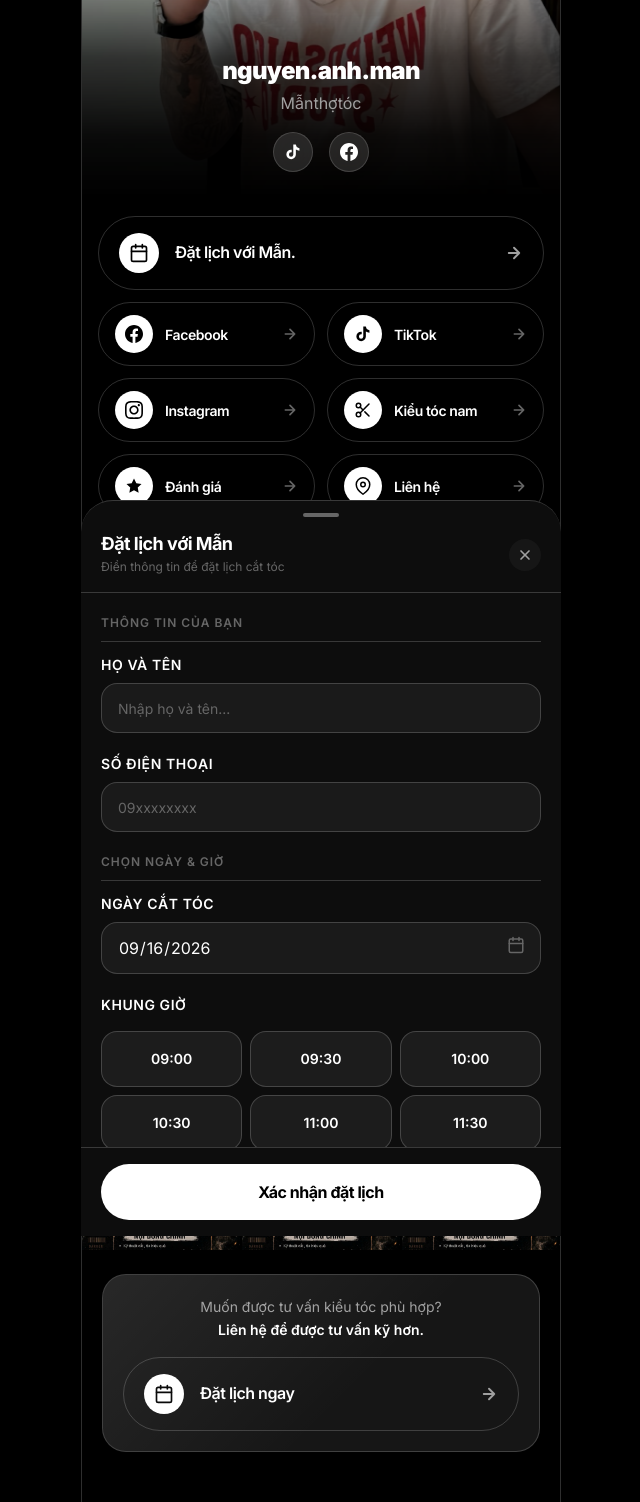
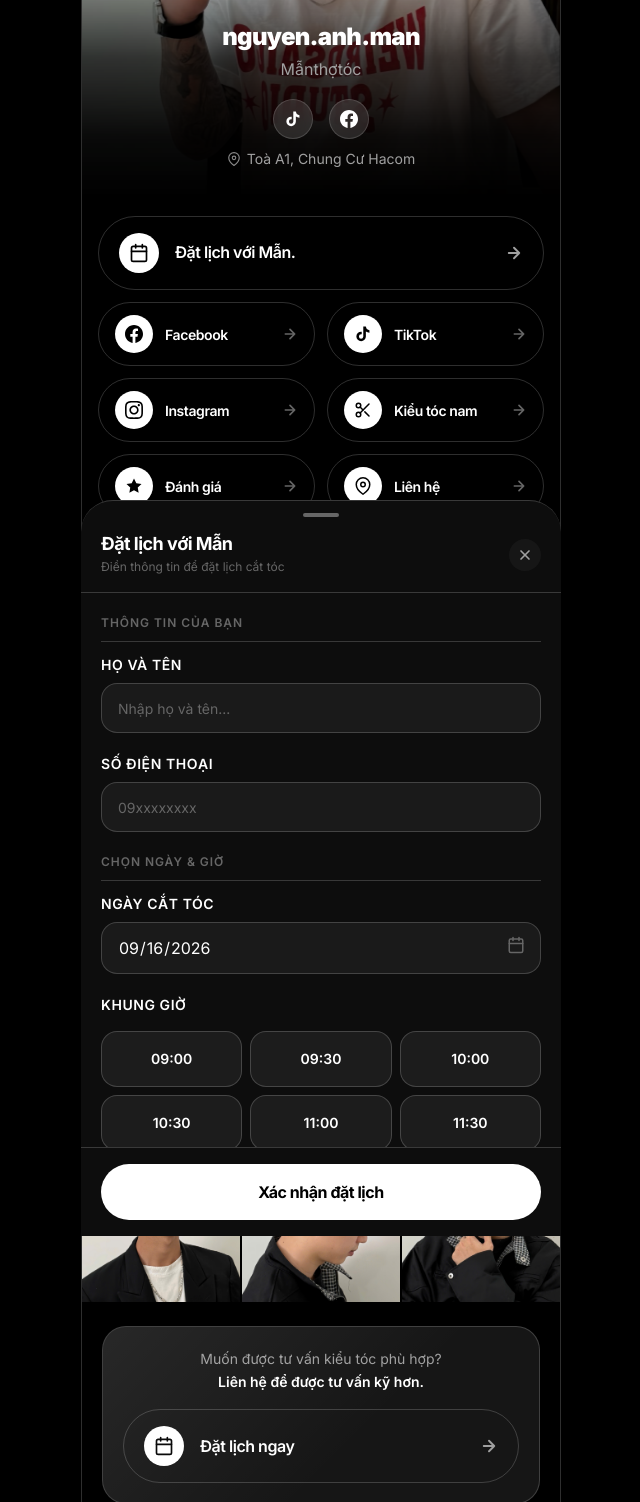
Before and after one commit to BinhNguyen1912/landingpage-manguyen, a website with bundled scripts: page index.html in a window 1280 px wide. Shown: the part 300-1802 px from the top of the page, without its empty margins (319-959 px from the left). Built offline with nearby package versions, Linux system fonts and the light colour scheme; files whose address does not match are found by name.

Commit message:
feat: add address to brand info and update gallery images

```diff
--- a/index.html
+++ b/index.html
@@ -99,6 +99,15 @@
             </svg>
           </a>
         </nav>
+
+        <!-- Address -->
+        <p class="hero__address">
+          <svg class="hero__address-icon" viewBox="0 0 24 24" fill="none" stroke="currentColor" stroke-width="2" stroke-linecap="round" stroke-linejoin="round" aria-hidden="true">
+            <path d="M21 10c0 7-9 13-9 13s-9-6-9-13a9 9 0 0118 0z"/>
+            <circle cx="12" cy="10" r="3"/>
+          </svg>
+          <span id="hero-address-text">TP. Hồ Chí Minh</span>
+        </p>
       </div>
     </header>
 
--- a/src/css/sections/hero.css
+++ b/src/css/sections/hero.css
@@ -111,3 +111,23 @@
   width: 18px;
   height: 18px;
 }
+
+/* ─── Address ────────────────────────────────────────────── */
+.hero__address {
+  display: inline-flex;
+  align-items: center;
+  justify-content: center;
+  gap: 6px;
+  margin-top: var(--space-3);
+  font-size: var(--text-sm);
+  color: var(--color-text-secondary);
+  line-height: var(--leading-tight);
+}
+
+.hero__address-icon {
+  width: 14px;
+  height: 14px;
+  flex-shrink: 0;
+  stroke: currentColor;
+  opacity: 0.85;
+}
--- a/src/js/app.js
+++ b/src/js/app.js
@@ -25,6 +25,10 @@ function applyBrand() {
 
   const heroFacebook = document.getElementById('hero-facebook-link');
   if (heroFacebook) heroFacebook.href = BRAND.facebook;
+
+  // ─── Địa chỉ trong hero ─────────────────────────────────────────
+  const heroAddress = document.getElementById('hero-address-text');
+  if (heroAddress && BRAND.address) heroAddress.textContent = BRAND.address;
 
   // ─── Grid buttons ─────────────────────────────────────────────
   const btnFacebook = document.getElementById('btn-facebook');
--- a/src/js/config/constants.js
+++ b/src/js/config/constants.js
@@ -42,6 +42,7 @@ export const BRAND = {
   tiktok: 'https://www.tiktok.com/@man.tho.toc',
   instagram: 'https://www.instagram.com/nguyen.anh.man/',
   phone: '+84869947020',
+  address: 'Toà A1, Chung Cư Hacom',
 };
 
 /** Validation rules */
@@ -91,12 +92,12 @@ export const IMAGES = {
 
   /** Bộ sưu tập mẫu tóc — Công việc của mình */
   GALLERY: [
-    '/public/assets/images/gallery/mot.jpg',
-    '/public/assets/images/gallery/mot.jpg',
-    '/public/assets/images/gallery/mot.jpg',
-    '/public/assets/images/gallery/mot.jpg',
-    '/public/assets/images/gallery/mot.jpg',
-    '/public/assets/images/gallery/mot.jpg',
+    '/public/assets/images/gallery/mot.jpeg',
+    '/public/assets/images/gallery/hai.jpeg',
+    '/public/assets/images/gallery/ba.jpeg',
+    '/public/assets/images/gallery/bon.jpeg',
+    '/public/assets/images/gallery/nam.jpeg',
+    '/public/assets/images/gallery/sau.jpeg',
   ],
 
   /** Ảnh phong cách / cuộc sống cá nhân — My Life */
```
Also changed, not shown: public/assets/images/gallery/ba.jpeg (added), public/assets/images/gallery/bon.jpeg (added), public/assets/images/gallery/hai.jpeg (added), public/assets/images/gallery/mot.jpeg (added), public/assets/images/gallery/nam.jpeg (added), public/assets/images/gallery/sau.jpeg (added).
